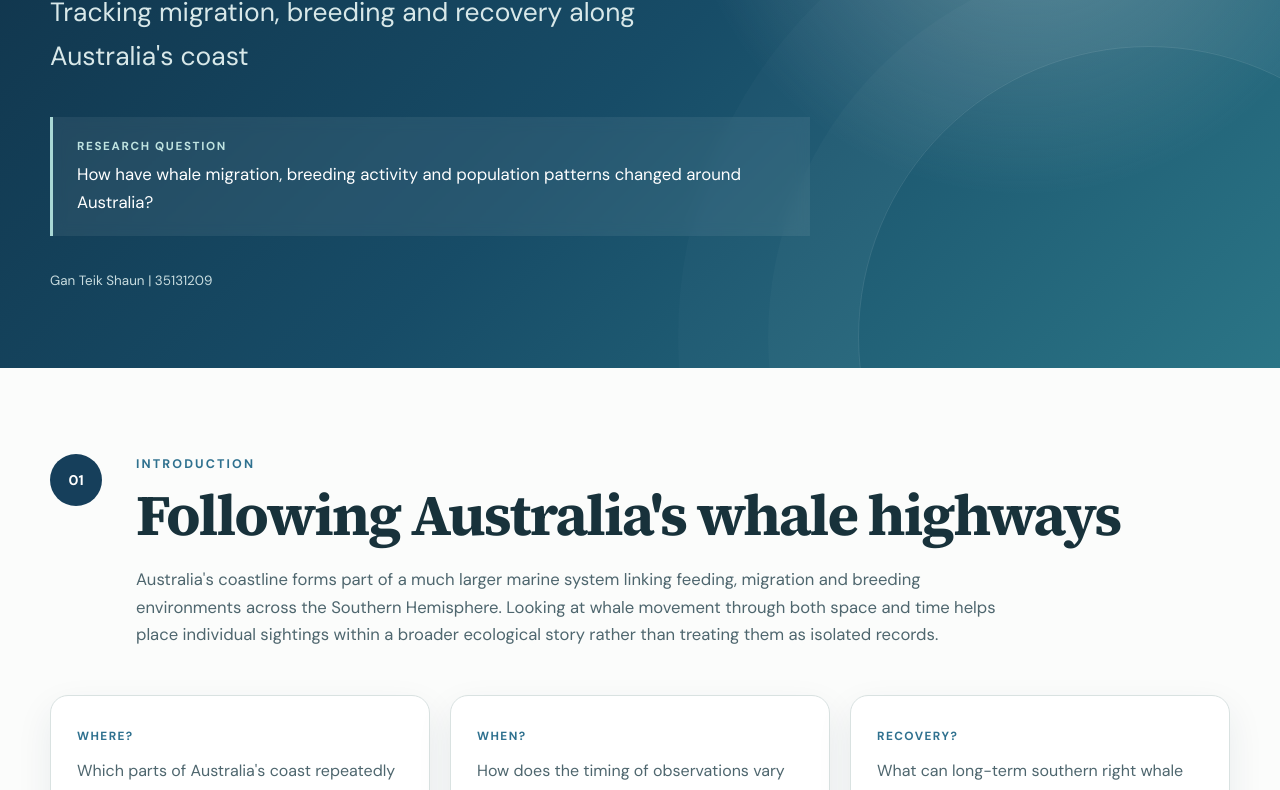
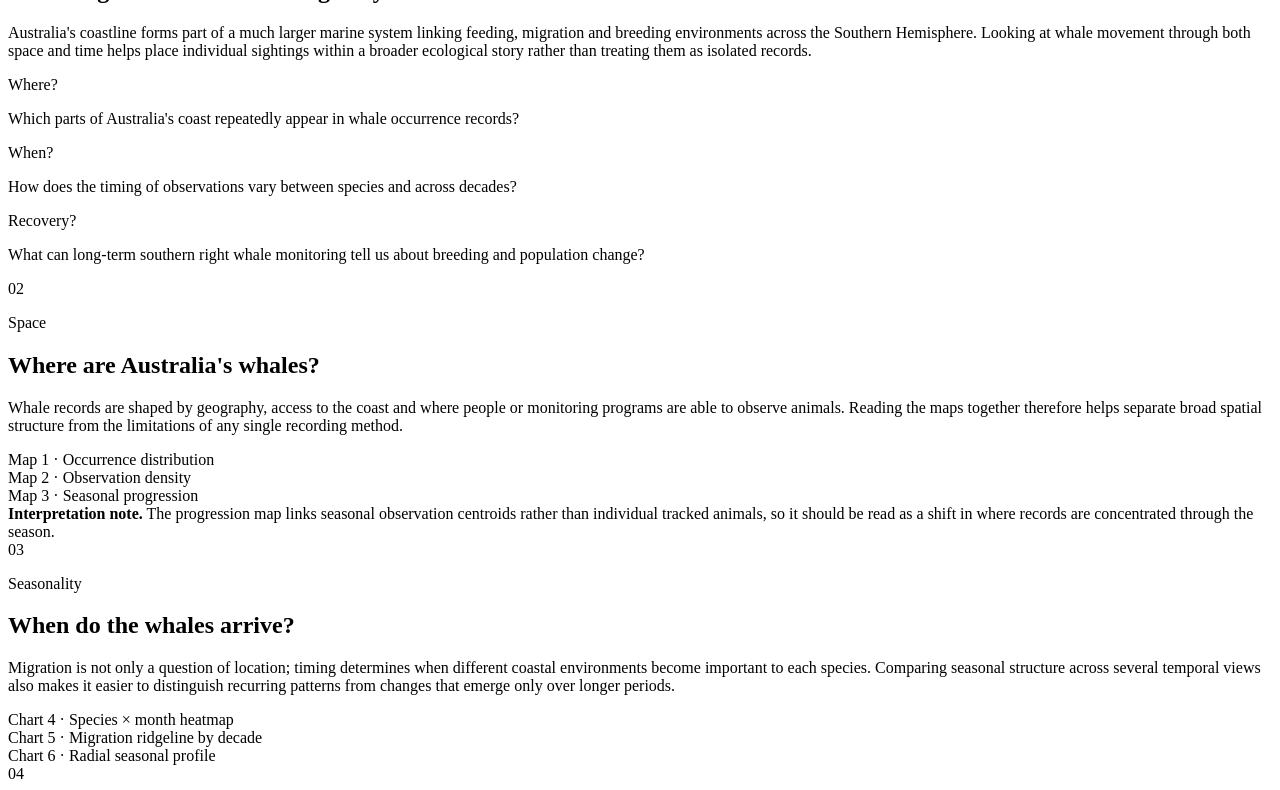
Before and after one commit to SGAN06/Data-Visualisation-2, a plain HTML site: page index.html in a window 1280 px wide. Shown: the part 295-1085 px from the top of the page. Drawn offline with Linux system fonts and the light colour scheme; a script that the page names is missing.

Commit message:
fix alignment

```diff
--- a/css/style.css
+++ b/css/style.css
@@ -1,355 +1,3 @@
-@import url('https://fonts.googleapis.com/css2?family=DM+Sans:wght@400;500;600;700&family=Source+Serif+4:opsz,wght@8..60,500;8..60,600;8..60,700&display=swap');
-
-:root {
-  --ink: #18323b;
-  --ink-soft: #4e666e;
-  --ocean: #163f5b;
-  --ocean-2: #2f718f;
-  --seafoam: #dfeeed;
-  --mist: #f5f8f7;
-  --sand: #f2ede3;
-  --coral: #c85f5c;
-  --line: #d9e2e1;
-  --white: #ffffff;
-  --shadow: 0 14px 36px rgba(20, 57, 72, 0.08);
-  --radius: 18px;
-  --content: 1180px;
-}
-
-* {
-  box-sizing: border-box;
-}
-
-html {
-  scroll-behavior: smooth;
-}
-
-body {
-  margin: 0;
-  font-family: "DM Sans", sans-serif;
-  color: var(--ink);
-  background: #fbfcfb;
-  line-height: 1.65;
-  overflow-x: hidden;
-}
-
-img,
-svg,
-canvas {
-  max-width: 100%;
-}
-
-.hero {
-  position: relative;
-  min-height: 76vh;
-  display: flex;
-  align-items: center;
-  background:
-    radial-gradient(circle at 80% 22%, rgba(223, 238, 237, 0.35), transparent 30%),
-    linear-gradient(135deg, #0f2f45 0%, #174c67 52%, #2b7586 100%);
-  color: white;
-  overflow: hidden;
-}
-
-.hero::after {
-  content: "";
-  position: absolute;
-  width: 580px;
-  height: 580px;
-  border: 1px solid rgba(255,255,255,0.11);
-  border-radius: 50%;
-  right: -160px;
-  bottom: -260px;
-  box-shadow:
-    0 0 0 90px rgba(255,255,255,0.025),
-    0 0 0 180px rgba(255,255,255,0.018);
-}
-
-.hero-inner {
-  position: relative;
-  z-index: 1;
-  width: min(var(--content), calc(100% - 48px));
-  margin: 0 auto;
-  padding: 92px 0 76px;
-}
-
-.eyebrow,
-.kicker {
-  margin: 0 0 10px;
-  font-size: 0.78rem;
-  font-weight: 700;
-  letter-spacing: 0.17em;
-  text-transform: uppercase;
-}
-
-.eyebrow {
-  color: #b9dfe1;
-}
-
-.hero h1,
-.story-section h2,
-.takeaway-grid h3,
-.sources h3 {
-  font-family: "Source Serif 4", serif;
-}
-
-.hero h1 {
-  margin: 0;
-  max-width: 900px;
-  font-size: clamp(3.4rem, 7vw, 6.7rem);
-  line-height: 0.94;
-  letter-spacing: -0.045em;
-}
-
-.subtitle {
-  max-width: 700px;
-  margin: 26px 0 38px;
-  font-size: clamp(1.2rem, 2.1vw, 1.65rem);
-  color: #d8e8e9;
-}
-
-.hero-question {
-  max-width: 760px;
-  padding: 20px 24px;
-  border-left: 3px solid #a9d8d5;
-  background: rgba(255,255,255,0.07);
-  backdrop-filter: blur(7px);
-}
-
-.question-label {
-  display: block;
-  margin-bottom: 5px;
-  font-size: 0.73rem;
-  font-weight: 700;
-  letter-spacing: 0.14em;
-  text-transform: uppercase;
-  color: #bfe3e0;
-}
-
-.hero-question p {
-  margin: 0;
-  font-size: 1.05rem;
-}
-
-.hero-meta {
-  display: flex;
-  flex-wrap: wrap;
-  gap: 20px;
-  margin-top: 34px;
-  font-size: 0.84rem;
-  color: #c8dcdf;
-}
-
-.story-section {
-  width: min(var(--content), calc(100% - 48px));
-  margin: 0 auto;
-  padding: 96px 0;
-}
-
-.story-section.alternate {
-  position: relative;
-}
-
-.story-section.alternate::before {
-  content: "";
-  position: absolute;
-  z-index: -1;
-  top: 0;
-  bottom: 0;
-  left: 50%;
-  width: 100vw;
-  transform: translateX(-50%);
-  background: var(--mist);
-}
-
-.section-heading {
-  display: grid;
-  grid-template-columns: 68px 1fr;
-  gap: 18px;
-  align-items: start;
-  margin-bottom: 18px;
-}
-
-.section-number {
-  display: grid;
-  place-items: center;
-  width: 52px;
-  height: 52px;
-  border-radius: 50%;
-  background: var(--ocean);
-  color: white;
-  font-weight: 700;
-  font-size: 0.88rem;
-}
-
-.kicker {
-  color: var(--ocean-2);
-}
-
-.story-section h2 {
-  margin: 0;
-  font-size: clamp(2.2rem, 4.5vw, 4rem);
-  line-height: 1.03;
-  letter-spacing: -0.035em;
-}
-
-.section-description {
-  max-width: 880px;
-  margin: 22px 0 46px 86px;
-  color: var(--ink-soft);
-  font-size: 1.04rem;
-}
-
-.intro-section {
-  padding-top: 86px;
-}
-
-.question-grid,
-.takeaway-grid {
-  display: grid;
-  grid-template-columns: repeat(3, 1fr);
-  gap: 20px;
-}
-
-.question-grid article,
-.takeaway-grid article {
-  padding: 26px;
-  border-radius: var(--radius);
-  background: white;
-  border: 1px solid var(--line);
-  box-shadow: var(--shadow);
-}
-
-.question-grid span,
-.takeaway-number {
-  display: inline-block;
-  margin-bottom: 12px;
-  font-size: 0.74rem;
-  font-weight: 700;
-  letter-spacing: 0.12em;
-  text-transform: uppercase;
-  color: var(--ocean-2);
-}
-
-.question-grid p,
-.takeaway-grid p {
-  margin: 0;
-  color: var(--ink-soft);
-}
-
-.chart-card {
-  min-width: 0;
-  margin: 28px 0;
-  padding: 20px;
-  border: 1px solid var(--line);
-  border-radius: var(--radius);
-  background: white;
-  box-shadow: var(--shadow);
-}
-
-.chart-wide {
-  width: 100%;
-}
-
-.chart-medium {
-  width: min(760px, 100%);
-  margin-left: auto;
-  margin-right: auto;
-}
-
-.chart-label {
-  margin-bottom: 12px;
-  font-size: 0.72rem;
-  font-weight: 700;
-  letter-spacing: 0.11em;
-  text-transform: uppercase;
-  color: #71858b;
-}
-
-.two-column {
-  display: grid;
-  grid-template-columns: repeat(2, minmax(0, 1fr));
-  gap: 24px;
-  align-items: start;
-}
-
-.two-column .chart-card {
-  margin: 0;
-}
-
-.vis {
-  width: 100%;
-  overflow-x: auto;
-  overflow-y: hidden;
-}
-
-.vis > div {
-  margin: 0 auto;
-}
-
-.vega-embed {
-  width: 100%;
-}
-
-.story-note {
-  max-width: 880px;
-  margin: 28px auto 0;
-  padding: 17px 20px;
-  border-left: 4px solid var(--ocean-2);
-  background: #edf5f4;
-  color: #486068;
-  font-size: 0.92rem;
-}
-
-.conclusion-section {
-  padding-bottom: 82px;
-}
-
-.conclusion-copy {
-  max-width: 930px;
-}
-
-.takeaway-grid {
-  margin-top: 44px;
-}
-
-.takeaway-grid h3 {
-  margin: 2px 0 8px;
-  font-size: 1.45rem;
-}
-
-.sources {
-  margin-top: 54px;
-  padding-top: 30px;
-  border-top: 1px solid var(--line);
-  color: var(--ink-soft);
-  font-size: 0.9rem;
-}
-
-.sources h3 {
-  margin: 0 0 8px;
-  color: var(--ink);
-  font-size: 1.45rem;
-}
-
-.sources p {
-  max-width: 900px;
-  margin: 7px 0;
-}
-
-.chart-error {
-  display: flex;
-  flex-direction: column;
-  gap: 4px;
-  padding: 28px;
-  border-radius: 10px;
-  background: #fff2f0;
-  color: #8b3f3a;
-}
-
-.chart-error span {
-  font-size: 0.84rem;
-}
 
 footer {
   padding: 28px 24px;
```
